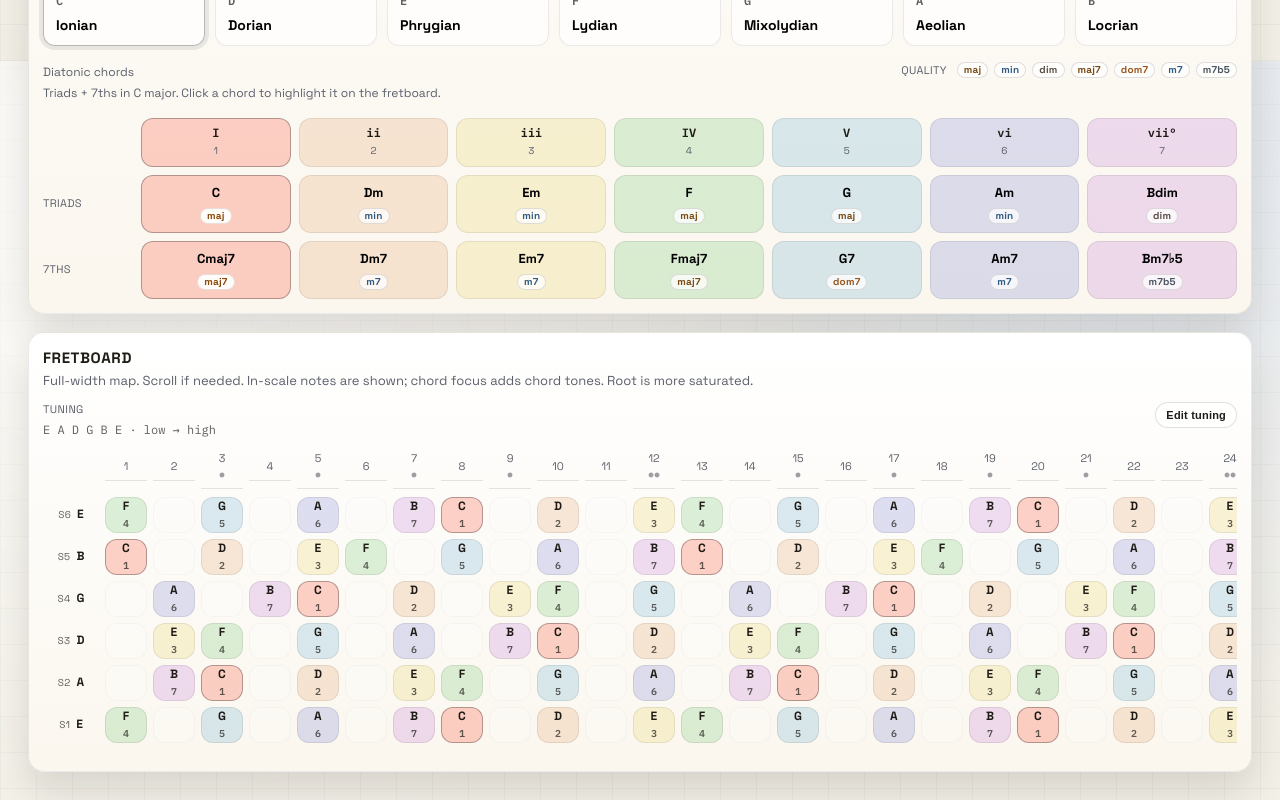
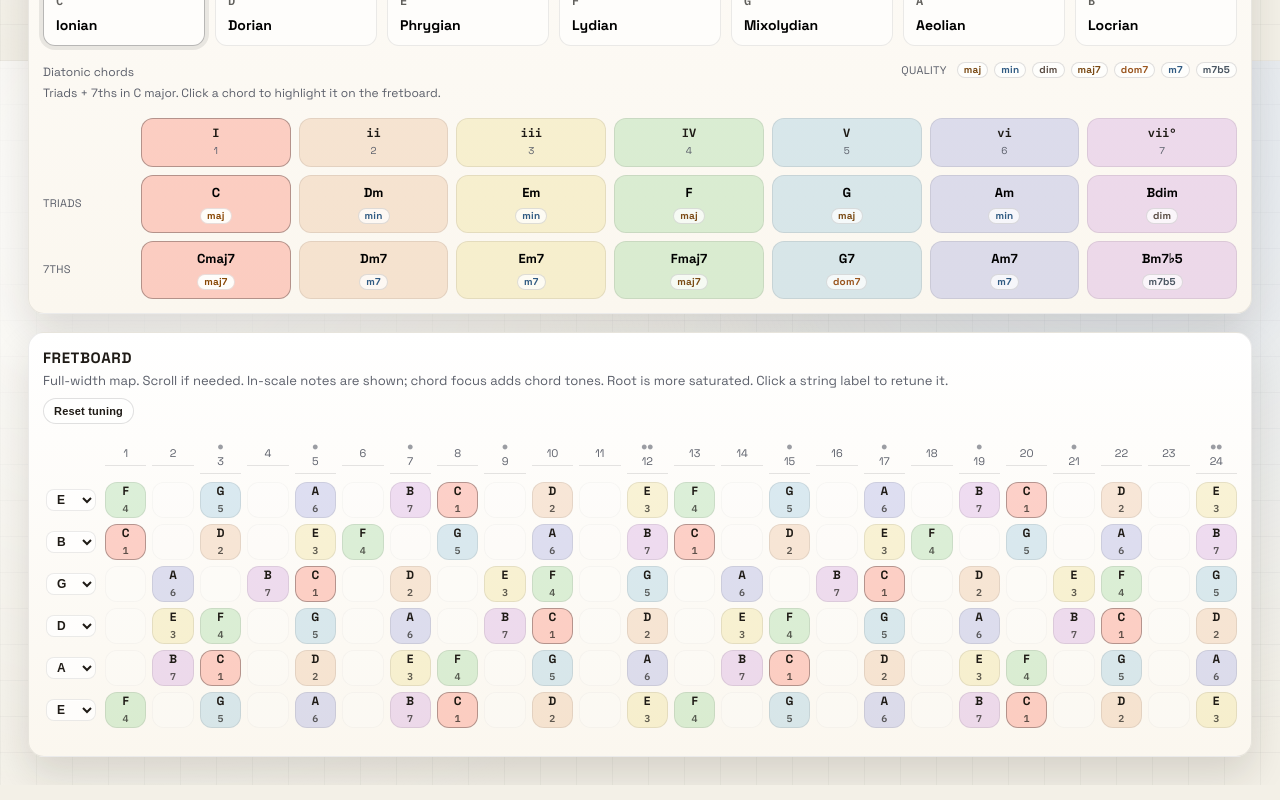
Before and after one commit to AngeloR/theory-tools, a React (Vite) app: page / in a window 1280 px wide. Shown: the part 739-1539 px from the top of the page. Built offline with nearby package versions, Linux system fonts and the light colour scheme.

Commit message:
clean up fretboard tuning configuration and ux
now you can set the tuning on the string names directly and avoid a
completely separate tuning controls

```diff
--- a/src/components/Fretboard.tsx
+++ b/src/components/Fretboard.tsx
@@ -52,14 +52,6 @@ export function Fretboard({
     () => tuning.map((note) => parseRoot(note)),
     [tuning],
   );
-  const tuningSummary = useMemo(
-    () => tuning.slice().reverse().map(formatNote).join(" "),
-    [tuning],
-  );
-  const tuningDisplayIndices = useMemo(
-    () => tuning.map((_, index) => index).reverse(),
-    [tuning],
-  );
   const fretboardDisplayIndices = useMemo(
     () => tuning.map((_, index) => index),
     [tuning],
@@ -68,7 +60,6 @@ export function Fretboard({
     if (!chordFocus) return null;
     return new Map(chordFocus.tones.map((tone) => [tone.pc, tone]));
   }, [chordFocus]);
-  const [showTuningControls, setShowTuningControls] = useState(false);
   const [showToast, setShowToast] = useState(false);
   const toastTimer = useRef<number | null>(null);
 
@@ -97,7 +88,20 @@ export function Fretboard({
         <div className="panelTitle">Fretboard</div>
         <div className="panelSubtitle">
           Full-width map. Scroll if needed. In-scale notes are shown; chord focus
-          adds chord tones. Root is more saturated.
+          adds chord tones. Root is more saturated. Click a string label to
+          retune it.
+        </div>
+        <div className="fretboardActions">
+          <button type="button" className="tuningReset" onClick={handleReset}>
+            Reset tuning
+          </button>
+          <span
+            className={["tuningToast", showToast ? "isVisible" : ""].join(" ")}
+            role="status"
+            aria-live="polite"
+          >
+            Tuning reset to standard.
+          </span>
         </div>
         {chordFocus && (
           <div className="chordFocusBar">
@@ -119,75 +123,6 @@ export function Fretboard({
         )}
       </div>
 
-      <div className="tuningSection">
-        <div className="tuningHeader">
-          <div className="tuningHeaderText">
-            <div className="tuningTitle">Tuning</div>
-            <div className="tuningSummaryText mono">
-              {tuningSummary} · low → high
-            </div>
-          </div>
-          <div className="tuningHeaderActions">
-            <button
-              type="button"
-              className="tuningToggle"
-              onClick={() => setShowTuningControls((prev) => !prev)}
-            >
-              {showTuningControls ? "Hide tuning" : "Edit tuning"}
-            </button>
-            {showTuningControls && (
-              <div className="tuningResetGroup">
-                <button type="button" className="tuningReset" onClick={handleReset}>
-                  Reset to Standard
-                </button>
-                <span
-                  className={["tuningToast", showToast ? "isVisible" : ""].join(
-                    " ",
-                  )}
-                  role="status"
-                  aria-live="polite"
-                >
-                  Tuning reset to standard.
-                </span>
-              </div>
-            )}
-          </div>
-        </div>
-        {showTuningControls && (
-          <div className="tuningControls">
-            {tuningDisplayIndices.map((stringIndex, position) => {
-              const note = tuning[stringIndex];
-              const stringNumber = tuning.length - stringIndex;
-              const isTop = position === 0;
-              const isBottom = position === tuningDisplayIndices.length - 1;
-              return (
-                <label key={`tuning-${stringIndex}`} className="tuningControl">
-                  <span className="tuningLabel">
-                    String {stringNumber}
-                    {isTop && (
-                      <span className="tuningHint">· Top (low/heavy)</span>
-                    )}
-                    {isBottom && (
-                      <span className="tuningHint">· Bottom (high/light)</span>
-                    )}
-                  </span>
-                  <select
-                    value={note}
-                    onChange={(e) => onTuningChange(stringIndex, e.target.value)}
-                  >
-                    {TUNING_OPTIONS.map((option) => (
-                      <option key={`${stringIndex}-${option}`} value={option}>
-                        {formatNote(option)}
-                      </option>
-                    ))}
-                  </select>
-                </label>
-              );
-            })}
-          </div>
-        )}
-      </div>
-
       <div className="fretboardScroll">
         <div className="fretboard">
           {/* Fret numbers row */}
@@ -195,27 +130,37 @@ export function Fretboard({
             <div className="stringLabelSpacer" />
             {frets.map((f) => (
               <div key={f} className="fretNumber">
-                {f}
                 {INLAY_FRETS.has(f) && (
                   <span className="inlayMark">
                     {DOUBLE_INLAY_FRETS.has(f) ? "●●" : "●"}
                   </span>
                 )}
+                <span className="fretNumberValue">{f}</span>
               </div>
             ))}
           </div>
 
           {/* Strings */}
-          {fretboardDisplayIndices.map((stringIndex, position) => {
+          {fretboardDisplayIndices.map((stringIndex) => {
             const note = tuningNotes[stringIndex];
             const stringNumber = tuningNotes.length - stringIndex;
             return (
               <div key={`${note.text}-${stringIndex}`} className="stringRow">
                 <div className="stringLabel">
-                  <span className="stringLabelRow">
-                    <span className="stringNumber">S{stringNumber}</span>
-                    <span className="stringNote">{note.text}</span>
-                  </span>
+                  <label className="stringLabelRow">
+                    <select
+                      className="stringTuningSelect"
+                      value={tuning[stringIndex]}
+                      onChange={(e) => onTuningChange(stringIndex, e.target.value)}
+                      aria-label={`String ${stringNumber} tuning`}
+                    >
+                      {TUNING_OPTIONS.map((option) => (
+                        <option key={`${stringIndex}-${option}`} value={option}>
+                          {formatNote(option)}
+                        </option>
+                      ))}
+                    </select>
+                  </label>
                 </div>
 
                 {frets.map((fret) => {
--- a/src/css/styles.css
+++ b/src/css/styles.css
@@ -52,7 +52,7 @@
   --panel-pad: 14px;
 
   --string-label-w: 56px;
-  --fret-w: 42px;
+  --fret-min: 34px;
   --fret-h: 36px;
   --fret-gap: 6px;
 }
@@ -744,54 +744,12 @@ select {
 }
 
 /* Fretboard */
-.tuningSection {
-  margin: 12px 0 6px;
-  display: grid;
-  gap: 10px;
-}
-.tuningHeader {
-  display: flex;
-  align-items: flex-start;
-  justify-content: space-between;
-  gap: 12px;
-  flex-wrap: wrap;
-}
-.tuningHeaderActions {
+.fretboardActions {
+  margin-top: 8px;
   display: flex;
   align-items: center;
-  justify-content: flex-end;
   flex-wrap: wrap;
   gap: 8px;
-}
-.tuningHeaderText {
-  display: grid;
-  gap: 4px;
-}
-.tuningTitle {
-  font-size: 11px;
-  text-transform: uppercase;
-  letter-spacing: 0.4px;
-  color: var(--muted);
-}
-.tuningSummaryText {
-  font-size: 12px;
-  color: var(--text-soft);
-}
-.tuningToggle {
-  border-radius: 999px;
-  border: 1px solid var(--border-strong);
-  background: var(--surface-muted);
-  color: var(--text);
-  padding: 6px 10px;
-  font-size: 11px;
-  font-weight: 700;
-  letter-spacing: 0.2px;
-  cursor: pointer;
-}
-.tuningResetGroup {
-  display: grid;
-  justify-items: end;
-  gap: 4px;
 }
 .tuningReset {
   border-radius: 999px;
@@ -814,44 +772,17 @@ select {
 .tuningToast.isVisible {
   opacity: 1;
 }
-.tuningControls {
-  display: grid;
-  grid-template-columns: repeat(6, minmax(0, 1fr));
-  gap: 10px;
-}
-.tuningControl {
-  display: grid;
-  gap: 6px;
-}
-.tuningLabel {
-  font-size: 11px;
-  color: var(--muted);
-  display: inline-flex;
-  align-items: center;
-  gap: 6px;
-  text-transform: uppercase;
-  letter-spacing: 0.2px;
-}
-.tuningHint {
-  font-size: 10px;
-  color: var(--text-soft);
-  text-transform: none;
-  letter-spacing: 0;
-}
-.tuningControl select {
-  width: 100%;
-}
 
 .fretboardScroll {
   overflow-x: auto;
   padding-bottom: 8px;
 }
 .fretboard {
-  width: max-content;
+  width: 100%;
 }
 .fretHeader {
   display: grid;
-  grid-template-columns: var(--string-label-w) repeat(24, var(--fret-w));
+  grid-template-columns: var(--string-label-w) repeat(24, minmax(var(--fret-min), 1fr));
   gap: var(--fret-gap);
   align-items: center;
   margin-bottom: 8px;
@@ -863,6 +794,10 @@ select {
 .fretNumber {
   position: relative;
   text-align: center;
+  display: flex;
+  flex-direction: column;
+  align-items: center;
+  gap: 2px;
   font-size: 11px;
   color: var(--muted);
   padding: 6px 0;
@@ -872,12 +807,14 @@ select {
   display: block;
   font-size: 10px;
   opacity: 0.6;
-  margin-top: 2px;
+}
+.fretNumberValue {
+  line-height: 1;
 }
 
 .stringRow {
   display: grid;
-  grid-template-columns: var(--string-label-w) repeat(24, var(--fret-w));
+  grid-template-columns: var(--string-label-w) repeat(24, minmax(var(--fret-min), 1fr));
   gap: var(--fret-gap);
   align-items: center;
   margin: 6px 0;
@@ -895,19 +832,21 @@ select {
   align-items: center;
   gap: 6px;
 }
-.stringNote {
+.stringTuningSelect {
+  border-radius: 8px;
+  border: 1px solid var(--border-subtle);
+  background: var(--surface);
   color: var(--text);
   font-weight: 700;
+  font-size: 12px;
+  padding: 2px 6px;
+  cursor: pointer;
+  min-width: 42px;
 }
-.stringNumber {
-  font-size: 10px;
-  letter-spacing: 0.3px;
-  text-transform: uppercase;
-  color: var(--text-soft);
-}
-.stringHint {
-  font-size: 10px;
-  color: var(--text-faint);
+.stringTuningSelect:focus-visible {
+  outline: none;
+  border-color: var(--border-emphasis);
+  box-shadow: var(--ring);
 }
 
 .fretCell {
```
